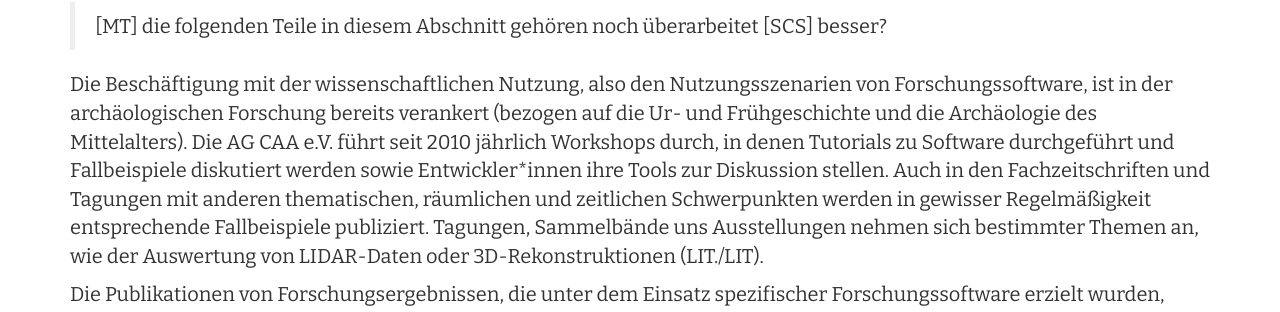
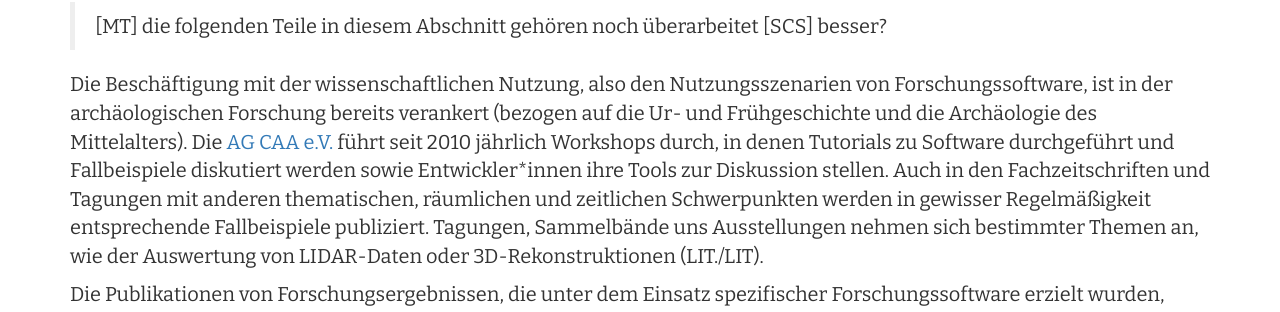
Before and after one commit to Research-Squirrel-Engineers/Impuls_SoftwareRezensionen_DGUF, a Jekyll site: the page built from Draft.md, in a window 1280 px wide and 900 px high, scrolled down 7332 px. Shown: the part 188-500 px from the top of the window. Built offline with Jekyll 4.4.1, drawn with Linux system fonts in a browser that asks for light colours; nearby versions of some CDN libraries; part of the change alters nothing that is shown; some of the changed text lies outside the part shown.

Commit message:
Update Draft.md

```diff
--- a/Draft.md
+++ b/Draft.md
@@ -133,7 +133,7 @@ So fordert Open Science nicht nur die Öffnung der Ergebnisse (Open Access), son
 
 In den Leitlinien der DFG klingt die Öffnung von Software-Quellcode im Zusammenhang mit der Qualitätssicherung [@deutsche_forschungsgemeinschaft_2019, 14-15](#deutsche_forschungsgemeinschaft_2019) und der Herstellung von öffentlichem Zugang zu Forschungsergebnissen [@deutsche_forschungsgemeinschaft_2019, 19](#deutsche_forschungsgemeinschaft_2019) an.
 
-Mit der Forderung nach der Offenlegung des Quellcodes (Open Source), wird auch dem Gedanken der Nachnutzbarkeit entsprochen. Die Offenlegung wird erweitert um die Forderung, den Code zudem frei nutzbar zur Verfügung zu stellen (Free Source) [@stallman2001free](#stallman2001free). Letzteres wird als FOSS (Free/Libre Open Source Software) bezeichnet und wird in Deutschland z.B. von anwendungsbezogenen Wissenschaftler\*innen und Entwickler\*innen aus der Geoinformatik vertreten ([FOSSGIS e.V.](https://www.fossgis.de)). oder von Research-Software-Engineers in der "de-RSE e.V." [@anzt_environment_2020](#anzt_environment_2020).
+Mit der Forderung nach der Offenlegung des Quellcodes (Open Source), wird auch dem Gedanken der Nachnutzbarkeit entsprochen. Die Offenlegung wird erweitert um die Forderung, den Code zudem frei nutzbar zur Verfügung zu stellen (Free Source) [@stallman2001free](#stallman2001free). Letzteres wird als FOSS (Free/Libre Open Source Software) bezeichnet und wird in Deutschland z.B. von anwendungsbezogenen Wissenschaftler\*innen und Entwickler\*innen aus der Geoinformatik vertreten ([FOSSGIS e.V.](https://www.fossgis.de)). oder von Research-Software-Engineers in der ["de-RSE e.V."](https://de-rse.org/de/association.html) [@anzt_environment_2020](#anzt_environment_2020).
 
 #### CARE-Prinzipien und Ethos
 
@@ -169,7 +169,7 @@ Die genannten Prinzipien rund um FAIR, Open Science und CARE dienen vor allem de
 > [MT] die folgenden Teile in diesem Abschnitt gehören noch überarbeitet
 > [SCS] besser?
 
-Die Beschäftigung mit der wissenschaftlichen Nutzung, also den Nutzungsszenarien von Forschungssoftware, ist in der archäologischen Forschung bereits verankert (bezogen auf die Ur- und Frühgeschichte und die Archäologie des Mittelalters). Die AG CAA e.V. führt seit 2010 jährlich Workshops durch, in denen Tutorials zu Software durchgeführt und Fallbeispiele diskutiert werden sowie Entwickler\*innen ihre Tools zur Diskussion stellen. Auch in den Fachzeitschriften und Tagungen mit anderen thematischen, räumlichen und zeitlichen Schwerpunkten werden in gewisser Regelmäßigkeit entsprechende Fallbeispiele publiziert. Tagungen, Sammelbände uns Ausstellungen nehmen sich bestimmter Themen an, wie der Auswertung von LIDAR-Daten oder 3D-Rekonstruktionen (LIT./LIT).
+Die Beschäftigung mit der wissenschaftlichen Nutzung, also den Nutzungsszenarien von Forschungssoftware, ist in der archäologischen Forschung bereits verankert (bezogen auf die Ur- und Frühgeschichte und die Archäologie des Mittelalters). Die [AG CAA e.V.](https://ag-caa.de) führt seit 2010 jährlich Workshops durch, in denen Tutorials zu Software durchgeführt und Fallbeispiele diskutiert werden sowie Entwickler\*innen ihre Tools zur Diskussion stellen. Auch in den Fachzeitschriften und Tagungen mit anderen thematischen, räumlichen und zeitlichen Schwerpunkten werden in gewisser Regelmäßigkeit entsprechende Fallbeispiele publiziert. Tagungen, Sammelbände uns Ausstellungen nehmen sich bestimmter Themen an, wie der Auswertung von LIDAR-Daten oder 3D-Rekonstruktionen (LIT./LIT).
 
 Die Publikationen von Forschungsergebnissen, die unter dem Einsatz spezifischer Forschungssoftware erzielt wurden, legen je nach Qualität der Arbeit die zugrundeliegenden Berechnungswege, die Modellierung der Daten und die Wechselbeziehung mit dem Forschungsdesign dar (exemplarisch: Zimmermann, Saile, Freund). Eine insgesamt kleinere Anzahl von Autorinnen und Autoren setzen sich in ihren Beiträgen explizit mit der Leistungsfähigkeit und den Parametern dieser Rechnungen selbst, bzw. den Algorithmen auseinander (exemplarisch: [@Herzog_2012](#Herzog_2012), [@Herzog_2014](#Herzog_2014) und Gerhard Roth LIT). Diese, aus der eigenen fachlichen Traditionen der Archäologie entwickelten, Kriterien sind für die Rezension einer Forschungssoftware ebenfalls für Bedeutung, da sie das Potenzial für die wissenschaftliche Arbeit und die Passung zum Forschungsfeld beschreiben.
 
```
